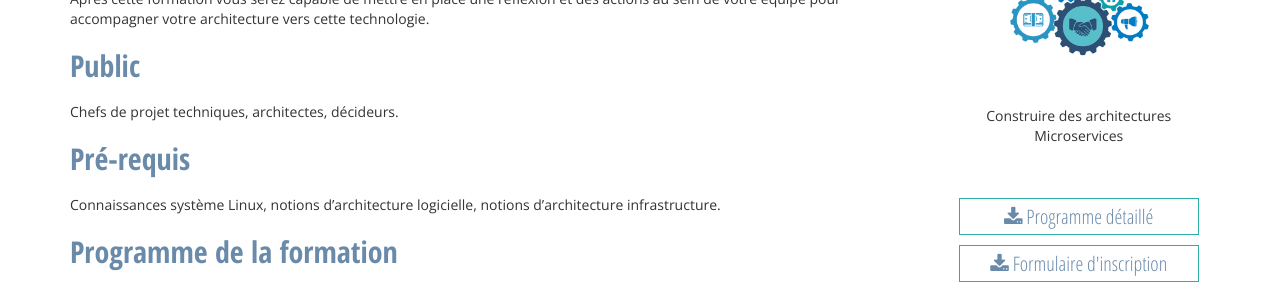
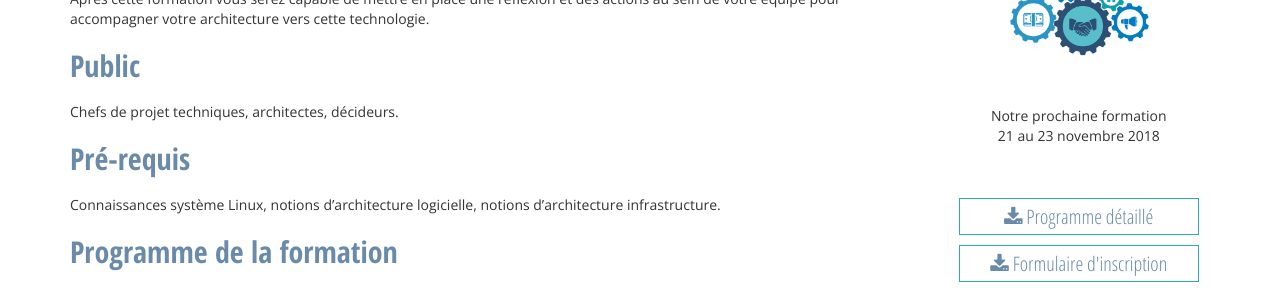
Before and after one commit to wescale/wescale-site, a Jekyll site: the page built from _formations/Microservices.md, in a window 1280 px wide and 900 px high. Shown: the part 225-514 px from the top of the window. Built offline with Jekyll 4.4.1, drawn with Linux system fonts in a browser that asks for light colours; nearby versions of some CDN libraries; comment, search, counter and statistics services are not loaded.

Commit message:
add date

```diff
--- a/_formations/Microservices.md
+++ b/_formations/Microservices.md
@@ -9,7 +9,9 @@ pitch: |
 
 img: /images/formations/microservices.png
 formateur_img: /images/wewes/carre-sebastien-lavayssiere.jpg
-subtitle: Construire des architectures Microservices
+subtitle: |
+    Notre prochaine formation<br>
+    21 au 23 novembre 2018
 pdf: /pdf/formation-microservices.pdf
 duree: 3 jours
 tarif: 2 200 €
```
